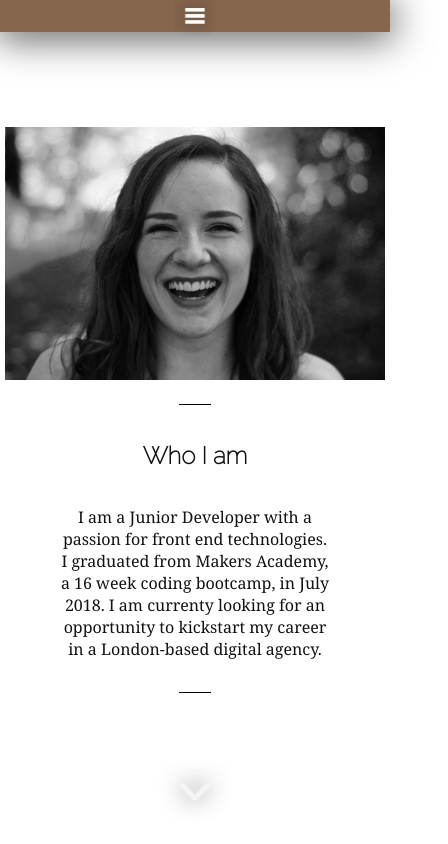
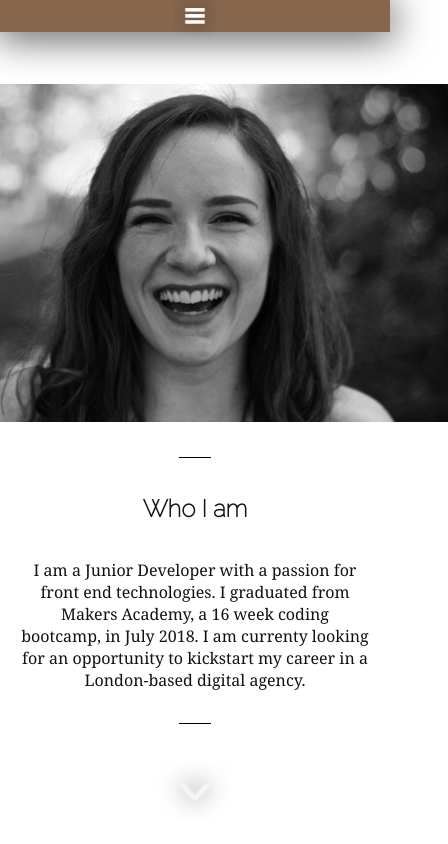
Before and after one commit to Slambermont/my-website, a React (Create React App) app: page / in a window 390 px wide. Shown: the top 844 px of the page, 448 px wide, since content can reach past the window. Built offline with nearby package versions, Linux system fonts and the light colour scheme.

Commit message:
add technologies tab to menu - fix mobile layout for about page

```diff
--- a/src/components/menu.jsx
+++ b/src/components/menu.jsx
@@ -44,6 +44,7 @@ class Menu extends Component {
             <div className="menu">
               <a onClick={() => this.scrollToPage('.about-page')}>A B O U T</a>
               <a onClick={() => this.scrollToPage('.skills-page')}>S K I L L S</a>
+              <a onClick={() => this.scrollToPage('.technologies-page')}>T E C H N O L O G I E S</a>
               <a onClick={() => this.scrollToPage('.contact-page')}>C O N T A C T</a>
             </div>
           )
--- a/src/css/pages/about.css
+++ b/src/css/pages/about.css
@@ -86,7 +86,7 @@
   }
 
   .image-container {
-    height: 30%;
+    max-height: 40%;
     position: static;
     width: auto;
     z-index: 2;
@@ -100,7 +100,7 @@
 
   .about-skewed {
     height: 40%;
-    width: 70%;
+    width: 90%;
   }
 
   .about-content-text {
```
